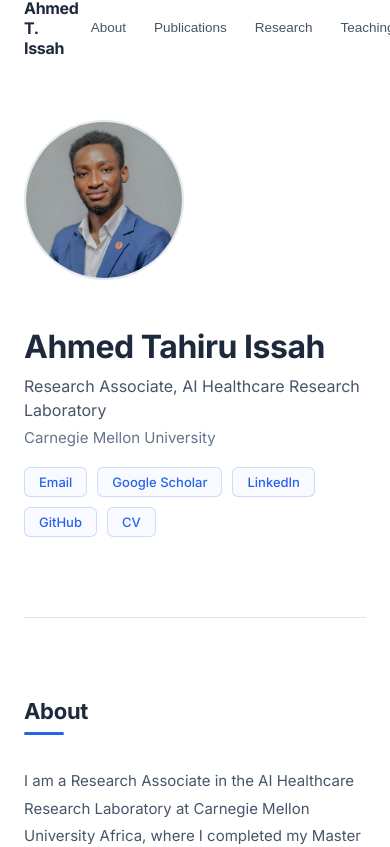
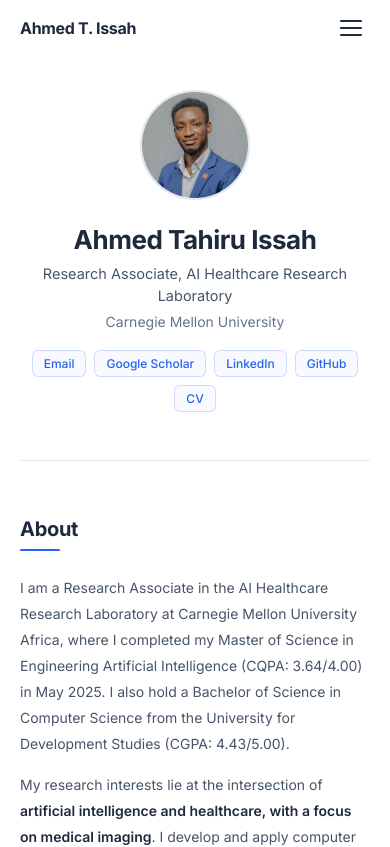
Before and after one commit to ahmedinhotahiru/ahmedinhotahiru.github.io, a React (Create React App) app: page / in a window 390 px wide. Shown: the top 847 px of the page. Built offline with nearby package versions, Linux system fonts and the light colour scheme.

Commit message:
Added News & Updates section and Mobile responsiveness

```diff
--- a/src/App.js
+++ b/src/App.js
@@ -9,7 +9,7 @@ const BG = "#ffffff";
 const BG_SEC = "#f8fafc";
 const BORDER = "#e2e8f0";
 
-const SECTIONS = ["About", "Publications", "Research", "Teaching", "Contact"];
+const SECTIONS = ["About", "Publications", "Research", "News", "Teaching", "Contact"];
 
 const PUBS = [
   {
@@ -22,8 +22,6 @@ const PUBS = [
     links: [
       { label: "Paper", href: "https://openreview.net/forum?id=miC6JHIQPg", icon: "\u{1F4C4}" },
       // { label: "arXiv", href: "#", icon: <img src="https://cdn.simpleicons.org/arxiv" alt="" style={{ width: 14, height: 14 }} /> },
-      // { label: "arXiv", href: "#", icon: <img src="https://arxiv.org/favicon.ico" alt="" style={{ width: 14, height: 14 }} /> },
-      // { label: "arXiv", href: "#", icon: <img src="https://cdn.simpleicons.org/arxiv/2563eb" alt="" style={{ width: 14, height: 14 }} /> },
       // { label: "Code", href: "#", icon: "\u{1F4BB}" },
       // { label: "Slides", href: "#", icon: "\u{1F4CA}" },
     ],
@@ -48,7 +46,6 @@ const PUBS = [
     location: "Daejeon, South Korea",
     date: "2025",
     links: [
-      // { label: "Paper", href: "#", icon: "\u{1F4C4}" },
       { label: "arXiv", href: "https://arxiv.org/abs/2601.16967", icon: <img src="https://cdn.simpleicons.org/arxiv" alt="" style={{ width: 14, height: 14 }} /> },
     ],
   },
@@ -79,6 +76,15 @@ const PUBS = [
   //   date: "",
   //   links: [],
   // },
+];
+
+const NEWS = [
+  { date: "Mar 2026", text: "Paper accepted at MIDL 2026, Validation Studies Track.", latest: true },
+  { date: "Jan 2026", text: "Paper accepted and presented at AIMedHealth Bridge, AAAI 2026 in Singapore." },
+  { date: "Dec 2025", text: "Paper accepted and presented at IEEE AFRICON 2025 in Polokwane, South Africa." },
+  { date: "Sep 2025", text: "Presented co-first-authored paper at MIRASOL Workshop, MICCAI 2025 in Daejeon, South Korea." },
+  { date: "May 2025", text: "Completed M.S. in Engineering Artificial Intelligence at Carnegie Mellon University." },
+  { date: "Jan 2025", text: "Started as Graduate Teaching Assistant for Introduction to Deep Learning (11-785)." },
 ];
 
 const RESEARCH = [
@@ -113,6 +119,17 @@ function useVisible(threshold = 0.12) {
   return [ref, vis];
 }
 
+function useMobile(bp = 640) {
+  const [m, setM] = useState(false);
+  useEffect(() => {
+    const check = () => setM(window.innerWidth < bp);
+    check();
+    window.addEventListener("resize", check);
+    return () => window.removeEventListener("resize", check);
+  }, [bp]);
+  return m;
+}
+
 function Fade({ children, delay = 0, style = {} }) {
   const [ref, vis] = useVisible();
   return (
@@ -126,22 +143,39 @@ function Fade({ children, delay = 0, style = {} }) {
 }
 
 function Nav({ active, scrolled }) {
-  const go = (id) => document.getElementById(id.toLowerCase())?.scrollIntoView({ behavior: "smooth" });
+  const [open, setOpen] = useState(false);
+  const mob = useMobile();
+  const go = (id) => {
+    setOpen(false);
+    document.getElementById(id.toLowerCase())?.scrollIntoView({ behavior: "smooth" });
+  };
+
   return (
     <nav style={{
       position: "fixed", top: 0, left: 0, right: 0, zIndex: 100,
-      background: scrolled ? "rgba(255,255,255,0.95)" : "transparent",
-      backdropFilter: scrolled ? "blur(12px)" : "none",
-      borderBottom: scrolled ? `1px solid ${BORDER}` : "none",
+      background: scrolled || open ? "rgba(255,255,255,0.97)" : "transparent",
+      backdropFilter: scrolled || open ? "blur(12px)" : "none",
+      borderBottom: scrolled || open ? `1px solid ${BORDER}` : "none",
       transition: "all 0.3s",
     }}>
       <div style={{
         maxWidth: 820, margin: "0 auto", display: "flex", alignItems: "center",
-        justifyContent: "space-between", height: 56, padding: "0 24px",
+        justifyContent: "space-between", height: 56, padding: "0 20px",
       }}>
-        <span onClick={() => window.scrollTo({ top: 0, behavior: "smooth" })} style={{
+        <span onClick={() => { window.scrollTo({ top: 0, behavior: "smooth" }); setOpen(false); }} style={{
           cursor: "pointer", fontWeight: 700, fontSize: 16, color: TEXT, letterSpacing: "-0.3px",
         }}>Ahmed T. Issah</span>
+
+        {mob ? (
+          <button onClick={() => setOpen(!open)} aria-label="Menu" style={{
+            background: "none", border: "none", cursor: "pointer", padding: 8,
+            display: "flex", flexDirection: "column", gap: 5, justifyContent: "center",
+          }}>
+            <span style={{ display: "block", width: 22, height: 2, background: TEXT, borderRadius: 1, transition: "all 0.3s", transform: open ? "rotate(45deg) translate(2.5px, 2.5px)" : "none" }} />
+            <span style={{ display: "block", width: 22, height: 2, background: TEXT, borderRadius: 1, transition: "all 0.3s", opacity: open ? 0 : 1 }} />
+            <span style={{ display: "block", width: 22, height: 2, background: TEXT, borderRadius: 1, transition: "all 0.3s", transform: open ? "rotate(-45deg) translate(2.5px, -2.5px)" : "none" }} />
+          </button>
+        ) : (
           <div style={{ display: "flex", gap: 4 }}>
             {SECTIONS.map(s => (
               <button key={s} onClick={() => go(s)} style={{
@@ -156,33 +190,48 @@ function Nav({ active, scrolled }) {
               >{s}</button>
             ))}
           </div>
+        )}
       </div>
+
+      {mob && open && (
+        <div style={{
+          padding: "8px 20px 16px", display: "flex", flexDirection: "column", gap: 4,
+          background: "rgba(255,255,255,0.97)", borderBottom: `1px solid ${BORDER}`,
+        }}>
+          {SECTIONS.map(s => (
+            <button key={s} onClick={() => go(s)} style={{
+              background: "none", border: "none", cursor: "pointer", textAlign: "left",
+              fontSize: 15, fontWeight: active === s.toLowerCase() ? 600 : 400,
+              color: active === s.toLowerCase() ? ACCENT : TEXT_SEC,
+              padding: "10px 4px", borderRadius: 6,
+            }}>{s}</button>
+          ))}
+        </div>
+      )}
     </nav>
   );
 }
 
 function Hero() {
+  const mob = useMobile();
   return (
     <section style={{
-      paddingTop: 120, paddingBottom: 80, background: BG,
+      paddingTop: mob ? 90 : 120, paddingBottom: mob ? 48 : 80, background: BG,
     }}>
       <div style={{
-        maxWidth: 820, margin: "0 auto", padding: "0 24px",
-        display: "flex", gap: 48, alignItems: "center", flexWrap: "wrap",
+        maxWidth: 820, margin: "0 auto", padding: mob ? "0 20px" : "0 24px",
+        display: "flex", gap: mob ? 24 : 48, alignItems: mob ? "center" : "center",
+        flexDirection: mob ? "column" : "row", flexWrap: "wrap",
+        textAlign: mob ? "center" : "left",
       }}>
         <Fade>
           <div style={{
-            width: 160, height: 160, borderRadius: "50%",
+            width: mob ? 110 : 160, height: mob ? 110 : 160, borderRadius: "50%",
             background: BG_SEC, border: `2px solid ${BORDER}`,
             display: "flex", alignItems: "center", justifyContent: "center",
             fontSize: 42, color: TEXT_TERT, fontWeight: 600, flexShrink: 0,
             overflow: "hidden",
           }}>
-            {/* Replace with: <img src="your-photo.jpg" style={{width:'100%',height:'100%',objectFit:'cover'}} /> */}
-            {/* <svg width="64" height="64" viewBox="0 0 24 24" fill="none" stroke={TEXT_TERT} strokeWidth="1.5" strokeLinecap="round" strokeLinejoin="round">
-              <path d="M20 21v-2a4 4 0 0 0-4-4H8a4 4 0 0 0-4 4v2"/>
-              <circle cx="12" cy="7" r="4"/>
-            </svg> */}
             <img
               src={process.env.PUBLIC_URL + '/profile.png'}
               alt="Ahmed Tahiru Issah"
@@ -190,18 +239,18 @@ function Hero() {
             />
           </div>
         </Fade>
-        <Fade delay={0.1} style={{ flex: 1, minWidth: 280 }}>
+        <Fade delay={0.1} style={{ flex: 1, minWidth: 0 }}>
           <h1 style={{
-            fontSize: 32, fontWeight: 700, color: TEXT, letterSpacing: "-0.5px",
+            fontSize: mob ? 26 : 32, fontWeight: 700, color: TEXT, letterSpacing: "-0.5px",
             margin: "0 0 8px", lineHeight: 1.2,
           }}>Ahmed Tahiru Issah</h1>
-          <p style={{ fontSize: 16, color: TEXT_SEC, margin: "0 0 6px", lineHeight: 1.5 }}>
+          <p style={{ fontSize: mob ? 14.5 : 16, color: TEXT_SEC, margin: "0 0 6px", lineHeight: 1.5 }}>
             Research Associate, AI Healthcare Research Laboratory
           </p>
-          <p style={{ fontSize: 15, color: TEXT_TERT, margin: "0 0 20px" }}>
+          <p style={{ fontSize: mob ? 14 : 15, color: TEXT_TERT, margin: "0 0 20px" }}>
             Carnegie Mellon University
           </p>
-          <div style={{ display: "flex", gap: 10, flexWrap: "wrap" }}>
+          <div style={{ display: "flex", gap: mob ? 8 : 10, flexWrap: "wrap", justifyContent: mob ? "center" : "flex-start" }}>
             {[
               { label: "Email", href: "mailto:aissah@andrew.cmu.edu" },
               { label: "Google Scholar", href: "https://scholar.google.com/citations?user=E2zJqAoAAAAJ" },
@@ -210,8 +259,8 @@ function Hero() {
               { label: "CV", href: `${process.env.PUBLIC_URL}/cv.pdf` },
             ].map(l => (
               <a key={l.label} href={l.href} target={l.href.startsWith("mailto") ? undefined : "_blank"} rel="noreferrer" style={{
-                fontSize: 13, fontWeight: 500, color: ACCENT, textDecoration: "none",
-                padding: "6px 14px", borderRadius: 6, border: `1px solid ${ACCENT}33`,
+                fontSize: mob ? 12 : 13, fontWeight: 500, color: ACCENT, textDecoration: "none",
+                padding: mob ? "5px 11px" : "6px 14px", borderRadius: 6, border: `1px solid ${ACCENT}33`,
                 background: `${ACCENT}08`, transition: "all 0.2s",
               }}
                 onMouseEnter={e => { e.target.style.background = ACCENT; e.target.style.color = "#fff"; }}
@@ -226,28 +275,30 @@ function Hero() {
 }
 
 function Divider() {
-  return <div style={{ maxWidth: 820, margin: "0 auto", padding: "0 24px" }}><div style={{ borderTop: `1px solid ${BORDER}` }} /></div>;
+  return <div style={{ maxWidth: 820, margin: "0 auto", padding: "0 20px" }}><div style={{ borderTop: `1px solid ${BORDER}` }} /></div>;
 }
 
 function SectionHead({ children, id }) {
+  const mob = useMobile();
   return (
     <Fade>
       <h2 id={id} style={{
-        fontSize: 22, fontWeight: 700, color: TEXT, letterSpacing: "-0.3px",
-        margin: "0 0 8px", paddingTop: 80,
+        fontSize: mob ? 20 : 22, fontWeight: 700, color: TEXT, letterSpacing: "-0.3px",
+        margin: "0 0 8px", paddingTop: mob ? 56 : 80,
       }}>{children}</h2>
-      <div style={{ width: 40, height: 2.5, background: ACCENT, borderRadius: 2, marginBottom: 32 }} />
+      <div style={{ width: 40, height: 2.5, background: ACCENT, borderRadius: 2, marginBottom: mob ? 24 : 32 }} />
     </Fade>
   );
 }
 
 function About() {
+  const mob = useMobile();
   return (
     <section id="about" style={{ background: BG }}>
-      <div style={{ maxWidth: 820, margin: "0 auto", padding: "0 24px 60px" }}>
+      <div style={{ maxWidth: 820, margin: "0 auto", padding: mob ? "0 20px 40px" : "0 24px 60px" }}>
         <SectionHead id="about-heading">About</SectionHead>
         <Fade>
-          <div style={{ fontSize: 15, color: TEXT_SEC, lineHeight: 1.85, maxWidth: 680 }}>
+          <div style={{ fontSize: mob ? 14 : 15, color: TEXT_SEC, lineHeight: 1.85, maxWidth: 680 }}>
             <p style={{ margin: "0 0 16px" }}>
               I am a Research Associate in the AI Healthcare Research Laboratory at Carnegie Mellon University Africa, where I completed my Master of Science in Engineering Artificial Intelligence (CQPA: 3.64/4.00) in May 2025. I also hold a Bachelor of Science in Computer Science from the University for Development Studies (CGPA: 4.43/5.00).
             </p>
@@ -345,12 +396,13 @@ function PubItem({ pub, idx }) {
 }
 
 function Publications() {
+  const mob = useMobile();
   const accepted = PUBS.filter(p => p.status === "accepted");
   const review = PUBS.filter(p => p.status === "review");
   const prep = PUBS.filter(p => p.status === "prep");
   return (
     <section id="publications" style={{ background: BG_SEC }}>
-      <div style={{ maxWidth: 820, margin: "0 auto", padding: "0 24px 60px" }}>
+      <div style={{ maxWidth: 820, margin: "0 auto", padding: mob ? "0 20px 40px" : "0 24px 60px" }}>
         <SectionHead>Publications</SectionHead>
         <Fade>
           <p style={{ fontSize: 14, color: TEXT_TERT, marginBottom: 24 }}>
@@ -384,15 +436,16 @@ function Publications() {
 }
 
 function Research() {
+  const mob = useMobile();
   return (
     <section id="research" style={{ background: BG }}>
-      <div style={{ maxWidth: 820, margin: "0 auto", padding: "0 24px 60px" }}>
+      <div style={{ maxWidth: 820, margin: "0 auto", padding: mob ? "0 20px 40px" : "0 24px 60px" }}>
         <SectionHead>Research</SectionHead>
-        <div style={{ display: "grid", gridTemplateColumns: "repeat(auto-fill, minmax(340px, 1fr))", gap: 20 }}>
+        <div style={{ display: "grid", gridTemplateColumns: mob ? "1fr" : "repeat(auto-fill, minmax(340px, 1fr))", gap: mob ? 16 : 20 }}>
           {RESEARCH.map((r, i) => (
             <Fade key={i} delay={i * 0.06}>
               <div style={{
-                padding: "24px 24px", borderRadius: 10,
+                padding: mob ? "20px 20px" : "24px 24px", borderRadius: 10,
                 border: `1px solid ${BORDER}`, background: BG,
                 transition: "box-shadow 0.25s, border-color 0.25s",
               }}
@@ -407,7 +460,7 @@ function Research() {
         </div>
 
         <Fade>
-          <div style={{ marginTop: 48 }}>
+          <div style={{ marginTop: mob ? 36 : 48 }}>
             <h3 style={{ fontSize: 16, fontWeight: 600, color: TEXT, margin: "0 0 20px" }}>Selected Experience</h3>
             {[
               {
@@ -428,7 +481,7 @@ function Research() {
             ].map((e, i) => (
               <Fade key={i} delay={i * 0.06}>
                 <div style={{ marginBottom: 24, paddingLeft: 16, borderLeft: `2px solid ${BORDER}` }}>
-                  <h4 style={{ fontSize: 14.5, fontWeight: 600, color: TEXT, margin: "0 0 2px" }}>{e.role}</h4>
+                  <h4 style={{ fontSize: mob ? 14 : 14.5, fontWeight: 600, color: TEXT, margin: "0 0 2px" }}>{e.role}</h4>
                   <p style={{ fontSize: 13, color: ACCENT, fontWeight: 500, margin: "0 0 6px" }}>{e.org}</p>
                   <p style={{ fontSize: 14, color: TEXT_SEC, margin: 0, lineHeight: 1.7 }}>{e.detail}</p>
                 </div>
@@ -441,13 +494,58 @@ function Research() {
   );
 }
 
+function News() {
+  const mob = useMobile();
+  return (
+    <section id="news" style={{ background: BG_SEC }}>
+      <div style={{ maxWidth: 820, margin: "0 auto", padding: mob ? "0 20px 40px" : "0 24px 60px" }}>
+        <SectionHead>News & Updates</SectionHead>
+        <div style={{ position: "relative", paddingLeft: mob ? 28 : 36 }}>
+          {/* Timeline line */}
+          <div style={{
+            position: "absolute", left: mob ? 5 : 7, top: 8, bottom: 8,
+            width: 2, background: BORDER,
+          }} />
+          {NEWS.map((item, i) => (
+            <Fade key={i} delay={i * 0.05}>
+              <div style={{
+                position: "relative", paddingBottom: i < NEWS.length - 1 ? 28 : 0,
+                display: "flex", gap: mob ? 12 : 20, alignItems: "flex-start",
+              }}>
+                {/* Dot */}
+                <div style={{
+                  position: "absolute", left: mob ? -28 : -36,
+                  top: 4, width: 12, height: 12, borderRadius: "50%",
+                  background: item.latest ? ACCENT : BG,
+                  border: `2px solid ${item.latest ? ACCENT : BORDER}`,
+                  flexShrink: 0,
+                }} />
+                {/* Date */}
+                <span style={{
+                  fontSize: 13, fontWeight: 600, color: ACCENT,
+                  minWidth: mob ? 70 : 80, flexShrink: 0, paddingTop: 1,
+                }}>{item.date}</span>
+                {/* Description */}
+                <p style={{
+                  fontSize: mob ? 14 : 15, color: TEXT_SEC, margin: 0, lineHeight: 1.65,
+                }}>{item.text}</p>
+              </div>
+            </Fade>
+          ))}
+        </div>
+      </div>
+    </section>
+  );
+}
+
 function Teaching() {
+  const mob = useMobile();
   return (
-    <section id="teaching" style={{ background: BG_SEC }}>
-      <div style={{ maxWidth: 820, margin: "0 auto", padding: "0 24px 60px" }}>
+    <section id="teaching" style={{ background: BG }}>
+      <div style={{ maxWidth: 820, margin: "0 auto", padding: mob ? "0 20px 40px" : "0 24px 60px" }}>
         <SectionHead>Teaching</SectionHead>
         <Fade>
-          <p style={{ fontSize: 15, color: TEXT_SEC, lineHeight: 1.8, marginBottom: 24, maxWidth: 600 }}>
+          <p style={{ fontSize: mob ? 14 : 15, color: TEXT_SEC, lineHeight: 1.8, marginBottom: 24, maxWidth: 600 }}>
             Graduate Teaching Assistant at Carnegie Mellon University.
           </p>
         </Fade>
@@ -457,23 +555,24 @@ function Teaching() {
         ].map((t, i) => (
           <Fade key={i} delay={i * 0.08}>
             <div style={{
-              display: "flex", justifyContent: "space-between", alignItems: "baseline",
-              padding: "16px 0", borderBottom: `1px solid ${BORDER}`, flexWrap: "wrap", gap: 8,
+              display: "flex", flexDirection: mob ? "column" : "row",
+              justifyContent: "space-between", alignItems: mob ? "flex-start" : "baseline",
+              padding: "16px 0", borderBottom: `1px solid ${BORDER}`, gap: mob ? 2 : 8,
             }}>
-              <span style={{ fontSize: 15, fontWeight: 500, color: TEXT }}>{t.course}</span>
-              <span style={{ fontSize: 13, color: TEXT_TERT }}>{t.period}</span>
+              <span style={{ fontSize: mob ? 14 : 15, fontWeight: 500, color: TEXT }}>{t.course}</span>
+              <span style={{ fontSize: 13, color: TEXT_TERT, flexShrink: 0 }}>{t.period}</span>
             </div>
           </Fade>
         ))}
 
         <Fade>
-          <div style={{ marginTop: 40 }}>
+          <div style={{ marginTop: mob ? 32 : 40 }}>
             <h3 style={{ fontSize: 16, fontWeight: 600, color: TEXT, margin: "0 0 16px" }}>Technical Skills</h3>
             <div style={{ display: "flex", gap: 8, flexWrap: "wrap" }}>
               {["Python", "PyTorch", "LangChain", "LlamaIndex", "JavaScript", "Git", "AWS", "GCP", "SQL", "Flask"].map(s => (
                 <span key={s} style={{
                   padding: "5px 14px", borderRadius: 6, fontSize: 13,
-                  background: "#fff", color: TEXT_SEC, border: `1px solid ${BORDER}`,
+                  background: BG_SEC, color: TEXT_SEC, border: `1px solid ${BORDER}`,
                 }}>{s}</span>
               ))}
             </div>
@@ -485,25 +584,24 @@ function Teaching() {
 }
 
 function Contact() {
+  const mob = useMobile();
   return (
-    <section id="contact" style={{ background: BG }}>
-      <div style={{ maxWidth: 820, margin: "0 auto", padding: "0 24px 80px" }}>
+    <section id="contact" style={{ background: BG_SEC }}>
+      <div style={{ maxWidth: 820, margin: "0 auto", padding: mob ? "0 20px 60px" : "0 24px 80px" }}>
         <SectionHead>Contact</SectionHead>
         <Fade>
           <div style={{ maxWidth: 480 }}>
-            <p style={{ fontSize: 15, color: TEXT_SEC, lineHeight: 1.8, margin: "0 0 24px" }}>
+            <p style={{ fontSize: mob ? 14 : 15, color: TEXT_SEC, lineHeight: 1.8, margin: "0 0 24px" }}>
               I am open to research collaborations, PhD opportunities, and discussions about AI for healthcare. Feel free to reach out.
             </p>
             <div style={{ display: "flex", flexDirection: "column", gap: 12 }}>
               {[
                 {
-                  // Gmail: Using the Official 2020 Logo from Wikimedia
                   icon: <img src="https://upload.wikimedia.org/wikipedia/commons/7/7e/Gmail_icon_%282020%29.svg" alt="Gmail" style={{ width: 18, height: 18, verticalAlign: 'middle' }} />,
                   label: "aissah@andrew.cmu.edu",
                   href: "mailto:aissah@andrew.cmu.edu"
                 },
                 {
-                  // LinkedIn: The Official "In" Blue Box Logo
                   icon: (
                     <svg xmlns="http://www.w3.org/2000/svg" viewBox="0 0 24 24" width="18" height="18">
                       <path fill="#0077B5" d="M20.447 20.452h-3.554v-5.569c0-1.328-.027-3.037-1.852-3.037-1.853 0-2.136 1.445-2.136 2.939v5.667H9.351V9h3.414v1.561h.046c.477-.9 1.637-1.85 3.37-1.85 3.601 0 4.267 2.37 4.267 5.455v6.286zM5.337 7.433c-1.144 0-2.063-.926-2.063-2.065 0-1.138.92-2.063 2.063-2.063 1.14 0 2.064.925 2.064 2.063 0 1.139-.925 2.065-2.064 2.065zm1.782 13.019H3.555V9h3.564v11.452zM22.225 0H1.771C.792 0 0 .774 0 1.729v20.542C0 23.227.792 24 1.771 24h20.451C23.2 24 24 23.227 24 22.271V1.729C24 .774 23.2 0 22.222 0h.003z"/>
@@ -513,13 +611,11 @@ function Contact() {
                   href: "https://linkedin.com/in/ahmed-tahiru-issah-18b8671a2"
                 },
                 {
-                  // Google Scholar Icon (Official Blue)
                   icon: <img src="https://cdn.simpleicons.org/googlescholar" alt="" style={{ width: 18, height: 18, verticalAlign: 'middle' }} />,
                   label: "Google Scholar",
                   href: "https://scholar.google.com/citations?user=E2zJqAoAAAAJ"
                 },
                 {
-                  // GitHub: The Official Icon from Wikimedia
                   icon: <img src="https://upload.wikimedia.org/wikipedia/commons/c/c2/GitHub_Invertocat_Logo.svg" alt="GitHub" style={{ width: 18, height: 18, verticalAlign: 'middle' }} />,
                   label: "GitHub",
                   href: "https://github.com/ahmedinhotahiru"
@@ -527,12 +623,12 @@ function Contact() {
               ].map((c, i) => (
                 <a key={i} href={c.href} target={c.href.startsWith("mailto") ? undefined : "_blank"} rel="noreferrer" style={{
                   display: "flex", alignItems: "center", gap: 12, textDecoration: "none",
-                  fontSize: 14.5, color: ACCENT, fontWeight: 500, transition: "opacity 0.2s",
+                  fontSize: mob ? 13.5 : 14.5, color: ACCENT, fontWeight: 500, transition: "opacity 0.2s",
                 }}
                   onMouseEnter={e => e.currentTarget.style.opacity = 0.7}
                   onMouseLeave={e => e.currentTarget.style.opacity = 1}
                 >
-                  <span style={{ fontSize: 16 }}>{c.icon}</span>
+                  <span style={{ fontSize: 16, flexShrink: 0, display: "flex", alignItems: "center" }}>{c.icon}</span>
                   {c.label}
                 </a>
               ))}
@@ -547,7 +643,7 @@ function Contact() {
 function Footer() {
   return (
     <footer style={{
-      padding: "24px", textAlign: "center",
+      padding: "24px 20px", textAlign: "center",
       borderTop: `1px solid ${BORDER}`, background: BG_SEC,
     }}>
       <p style={{ margin: 0, fontSize: 13, color: TEXT_TERT }}>
@@ -597,6 +693,7 @@ export default function App() {
       <About />
       <Publications />
       <Research />
+      <News />
       <Teaching />
       <Contact />
       <Footer />
```
Lines whose indentation alone changed are shown as unchanged.
